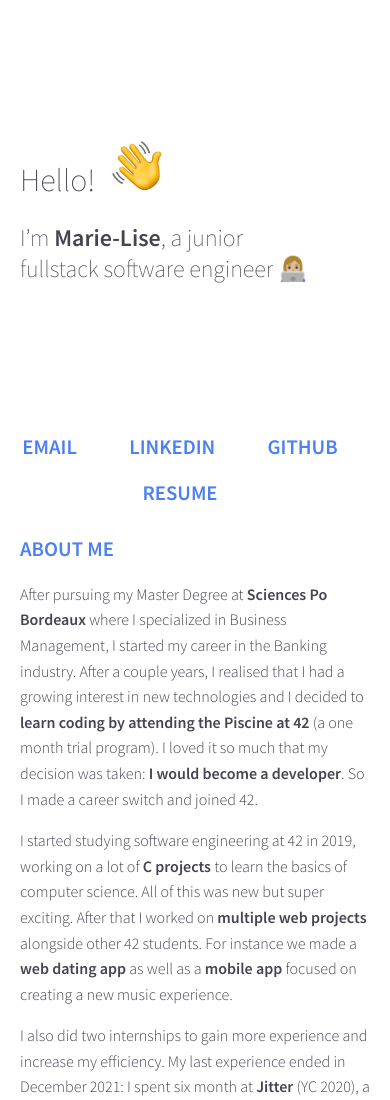
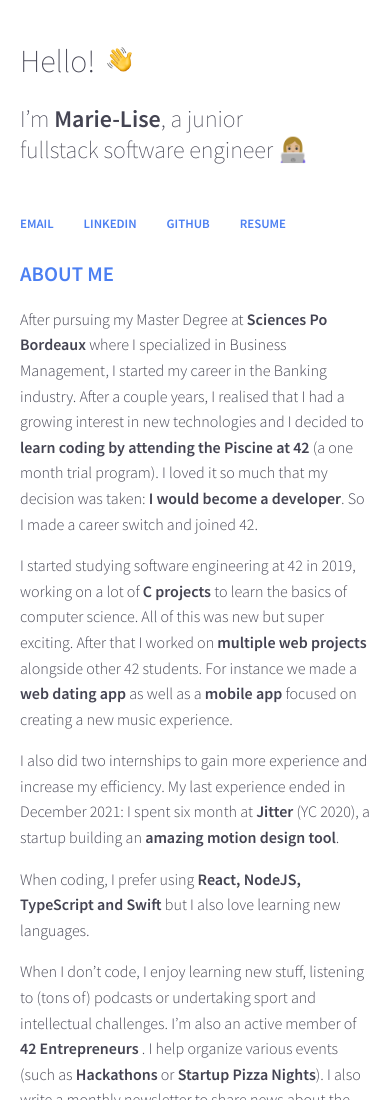
Before and after one commit to marielisepicard/landing, a plain HTML site: page index.html in a window 390 px wide. Shown: the top 1100 px of the page. Drawn offline with Linux system fonts and the light colour scheme.

Commit message:
improve_responsiveness

```diff
--- a/style.css
+++ b/style.css
@@ -127,15 +127,22 @@ a {
     margin: 0;
   }
 
+  .hand {
+    margin-left: 5px;
+    height: 25px;
+    width: 25px;
+  }
+
   .intro {
-    padding: 120px 20px;
+    padding: 20px 20px;
     font-size: 1em;
   }
 
   .links {
     flex-wrap: wrap;
-    justify-content: space-evenly;
-    padding: 0;
+    justify-content: flex-start;
+    padding: 0 20px;
+    font-size: 0.8em;
   }
 
   .link {
@@ -150,7 +157,6 @@ a {
 
   .title {
     padding: 0 0 20px 0;
-    width: 100px;
     text-align: left;
   }
 
```
